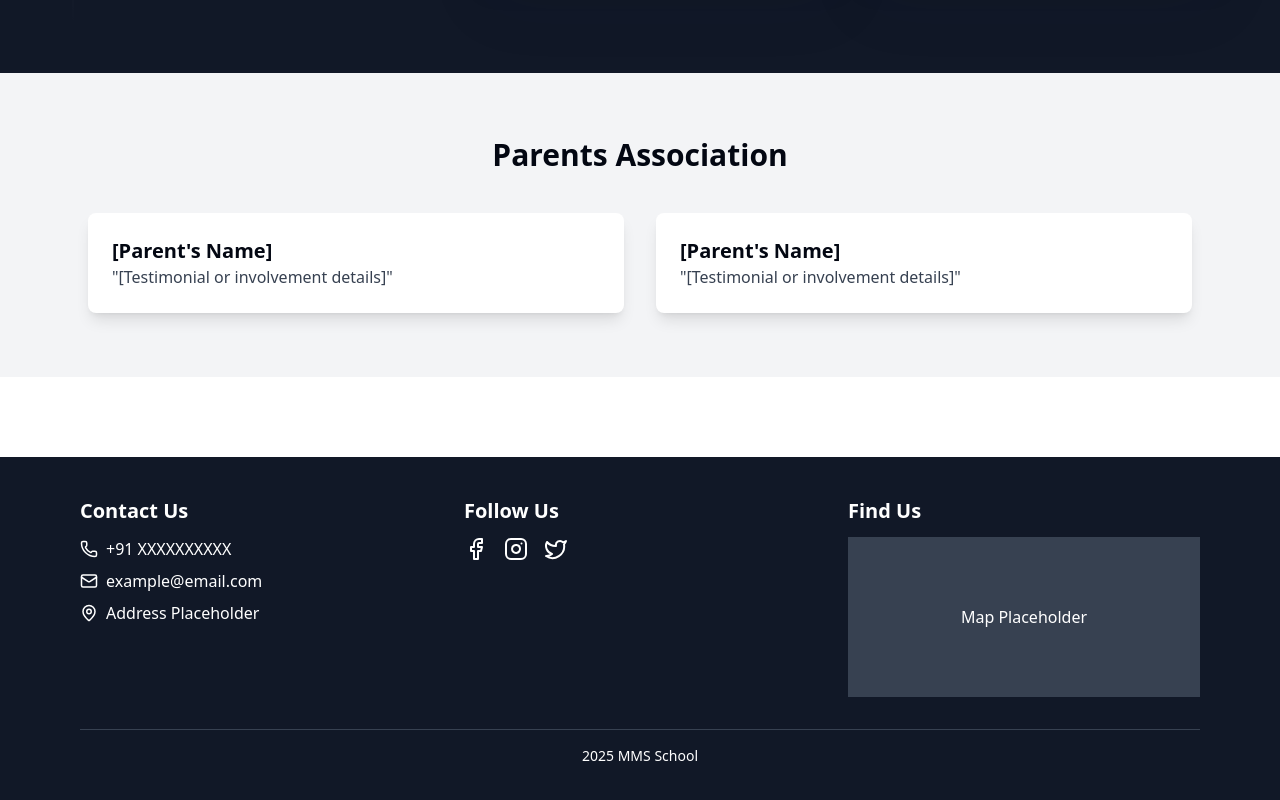
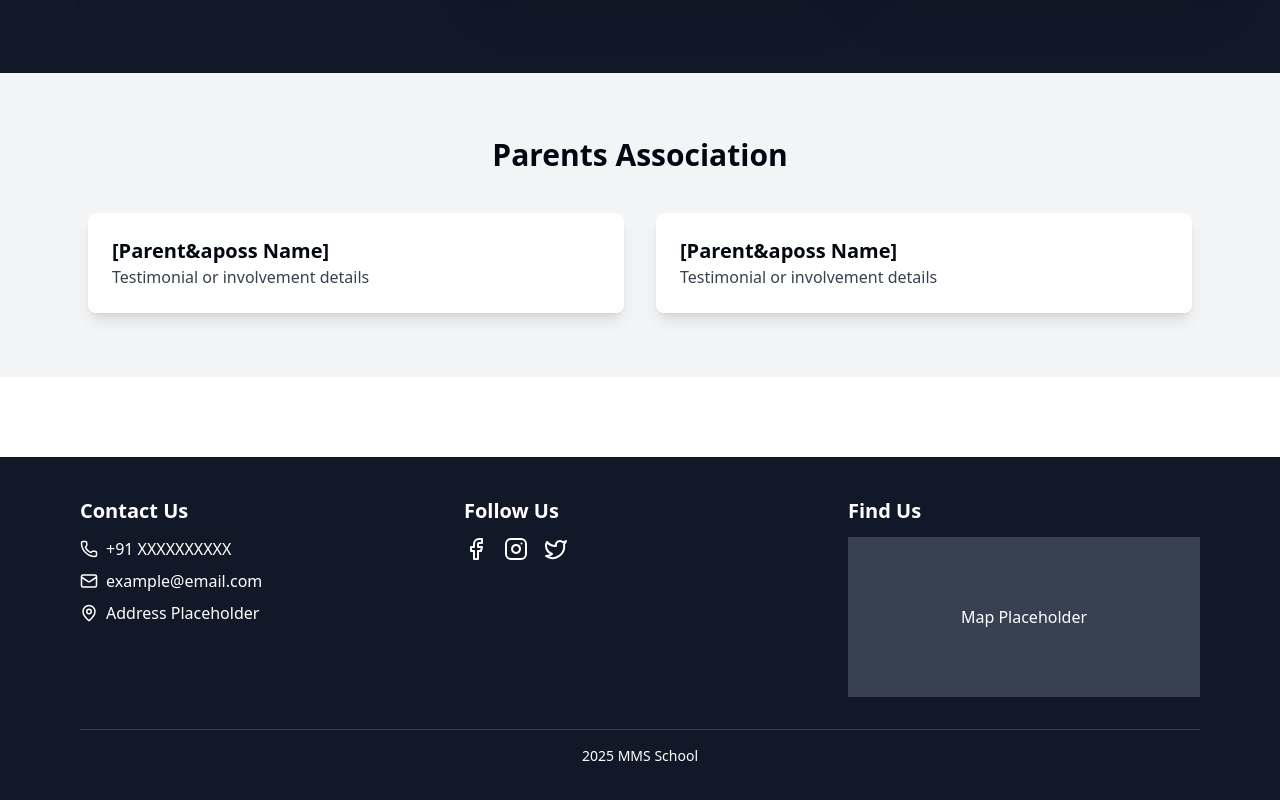
Before and after one commit to binshadhbu/mms-school-website, a Next.js app: page /about in a window 1280 px wide. Shown: the part 3319-4119 px from the top of the page. Built offline with nearby package versions, Linux system fonts and the light colour scheme.

Commit message:
about page done

```diff
--- a/app/about/page.tsx
+++ b/app/about/page.tsx
@@ -67,15 +67,15 @@ const About = () => {
         </h2>
         <div className="grid md:grid-cols-2 gap-8">
           <div className="bg-white p-6 shadow-lg rounded-lg">
-            <h3 className="text-xl font-bold">[Parent's Name]</h3>
+            <h3 className="text-xl font-bold">[Parent&aposs Name]</h3>
             <p className="text-gray-700">
-              "[Testimonial or involvement details]"
+              Testimonial or involvement details
             </p>
           </div>
           <div className="bg-white p-6 shadow-lg rounded-lg">
-            <h3 className="text-xl font-bold">[Parent's Name]</h3>
+            <h3 className="text-xl font-bold">[Parent&aposs Name]</h3>
             <p className="text-gray-700">
-              "[Testimonial or involvement details]"
+              Testimonial or involvement details
             </p>
           </div>
         </div>
```
Also changed, not shown: app/programmes/common/TabButton.tsx (+7 -1 lines).
